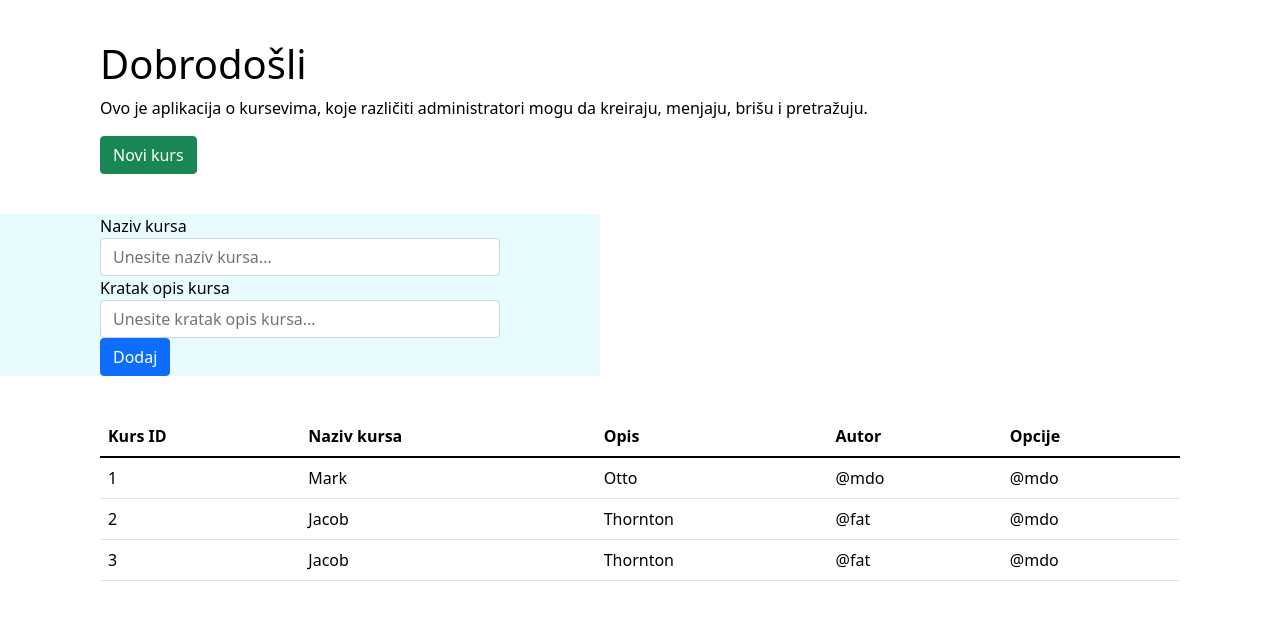
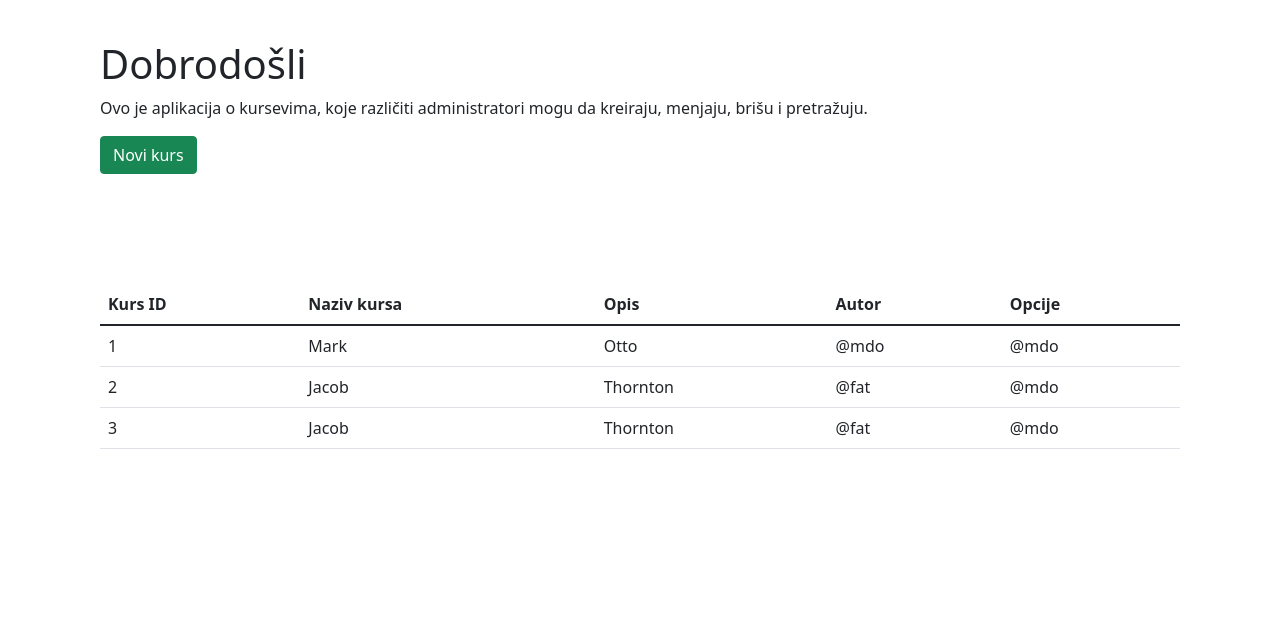
Before and after one commit to mrdjarade/PHPDomaci, a PHP site: page / in a window 1280 px wide. Shown: the top 636 px of the page. Run offline with PHP 8.4, Linux system fonts and the light colour scheme.

Commit message:
Implementirano dugme i prozor za dodavanje novog kursa

```diff
--- a/css/style.css
+++ b/css/style.css
@@ -1,16 +1,19 @@
-* {
-    padding: 0;
-    margin: 0;
-    text-decoration: none;
-    color: black;
-}
-
 .padding-container {
     padding: 40px 100px;
 }
 
+.prozor-kurs {
+    background-color: rgb(234, 250, 255);
+    padding: 20px 40px;
+    width: 650px;
+    display: none;
+}
+
 .hidden-kurs {
-    padding: 0px 100px;
-    width: 600px;
-    background-color: rgb(232, 252, 255);
+    display: block;
 }
+
+.prozor-kurs input,
+.prozor-kurs textarea {
+    margin-bottom: 20px;
+}
--- a/index.php
+++ b/index.php
@@ -18,10 +18,9 @@ include "broker.php";
     <div class="padding-container">
         <h1>Dobrodošli</h1>
         <p>Ovo je aplikacija o kursevima, koje različiti administratori mogu da kreiraju, menjaju, brišu i pretražuju.</p>
-        <button type="button" id="novi-kurs" class="btn btn-success">Novi kurs</button>
-    </div>
+        <button style="margin-bottom:30px;" type="button" id="novi-kurs" class="btn btn-success">Novi kurs</button>
 
-    <div class="hidden-kurs">
+        <div class="prozor-kurs">
             <form>
                 <div class="form-group">
                     <label>Naziv kursa</label>
@@ -29,10 +28,12 @@ include "broker.php";
                 </div>
                 <div class="form-group">
                     <label>Kratak opis kursa</label>
-                <input type="text" class="form-control" placeholder="Unesite kratak opis kursa...">
+                    <textarea type="text" class="form-control" placeholder="Unesite kratak opis kursa..."></textarea>
                 </div>
                 <button type="submit" class="btn btn-primary">Dodaj</button>
             </form>
+        </div>
+
     </div>
 
     <div class="padding-container">
@@ -72,5 +73,7 @@ include "broker.php";
         </table>
     </div>
 
+    <script src="js/script.js"></script>
+
 </body>
 </html>
--- /dev/null
+++ b/js/script.js
@@ -0,0 +1,7 @@
+let btnNovi = document.querySelector("#novi-kurs");
+let noviProzor = document.querySelector(".prozor-kurs");
+
+btnNovi.addEventListener("click", function () {
+    noviProzor.classList.toggle("hidden-kurs");
+    console.log("hello");
+})
```
Lines whose indentation alone changed are shown as unchanged.
